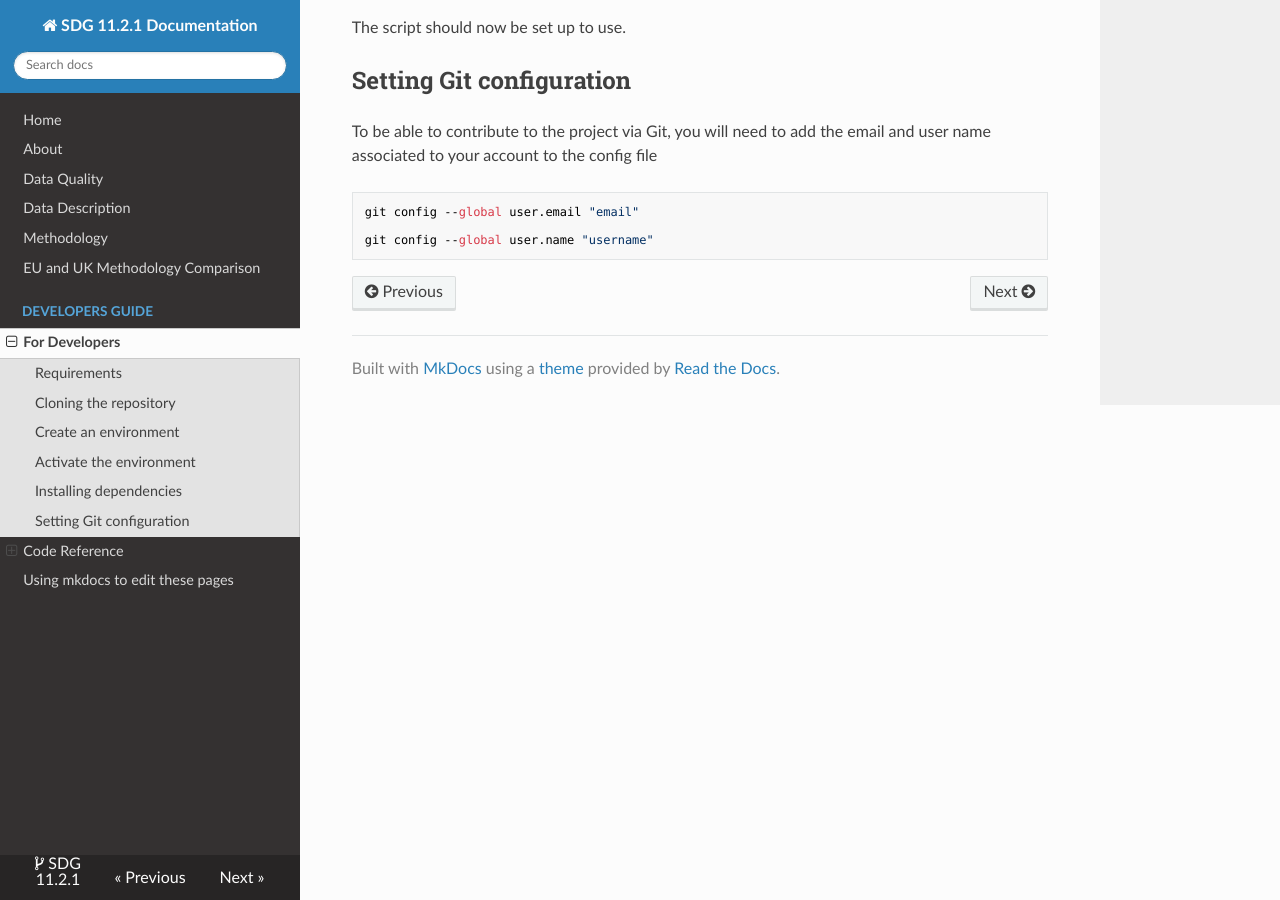
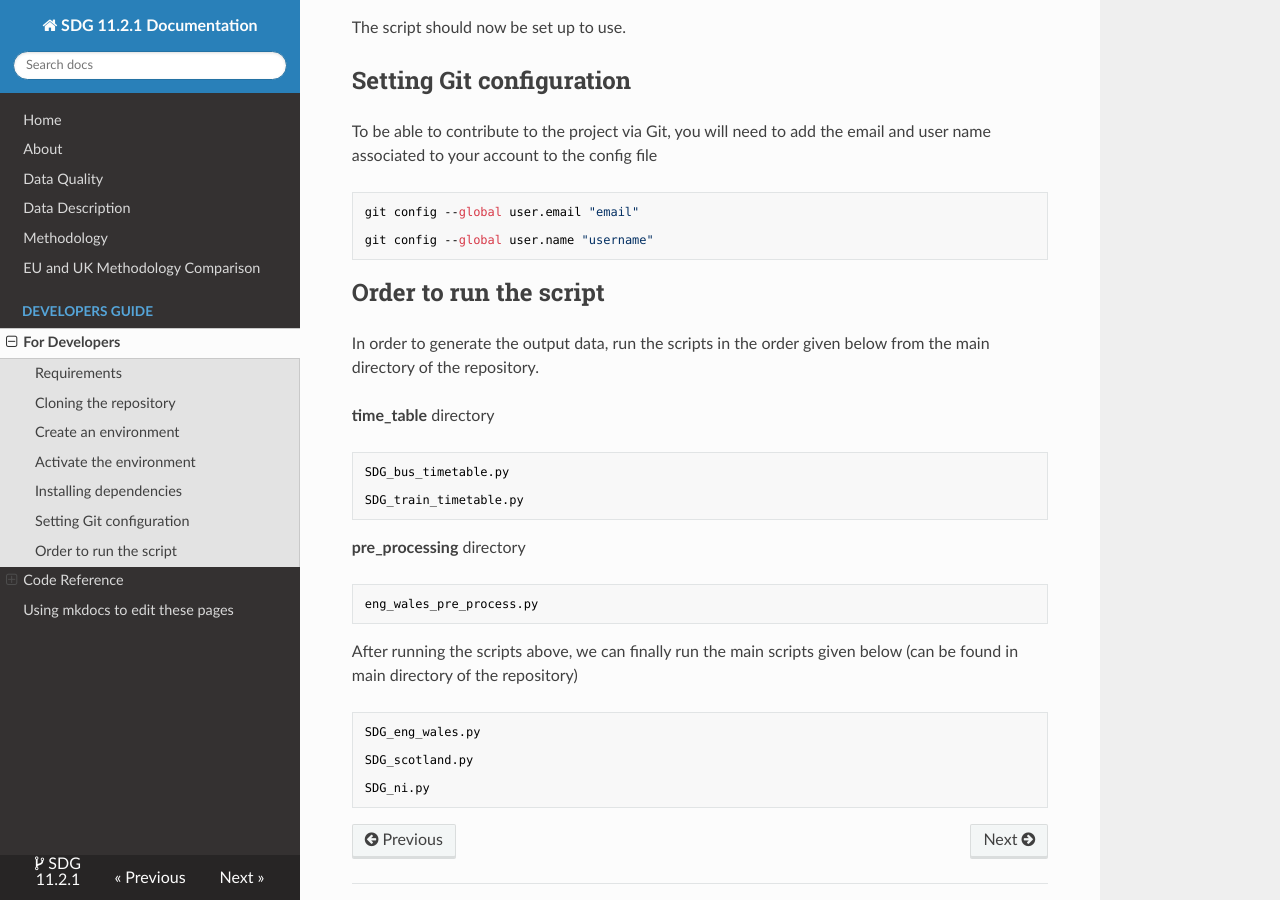
Before and after one commit to ONSdigital/SDG_11.2.1, an MkDocs documentation site: the page built from docs/for_developers.md, in a window 1280 px wide and 900 px high, scrolled down 2954 px. Built offline with MkDocs 1.6.1, drawn with Linux system fonts in a browser that asks for light colours; nearby versions of some CDN libraries.

Commit message:
Update for_developers.md
We want to understand the order for the scripts to be run in.

```diff
--- a/docs/for_developers.md
+++ b/docs/for_developers.md
@@ -102,3 +102,25 @@ To be able to contribute to the project via Git, you will need to add the email
     git config --global user.email "email"
 
     git config --global user.name "username"
+
+## Order to run the script
+In order to generate the output data, run the scripts in the order given below from the main directory of the repository.
+
+**time_table** directory
+
+    SDG_bus_timetable.py
+
+    SDG_train_timetable.py
+
+**pre_processing** directory
+
+    eng_wales_pre_process.py
+
+
+After running the scripts above, we can finally run the main scripts given below (can be found in main directory of the repository)
+
+    SDG_eng_wales.py
+
+    SDG_scotland.py
+
+    SDG_ni.py
```
